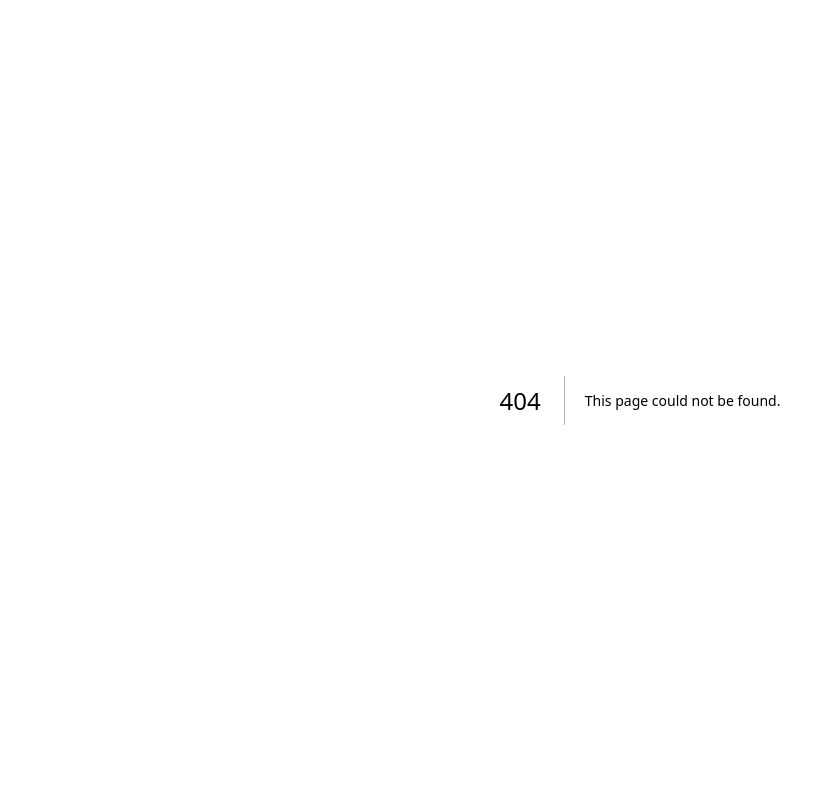
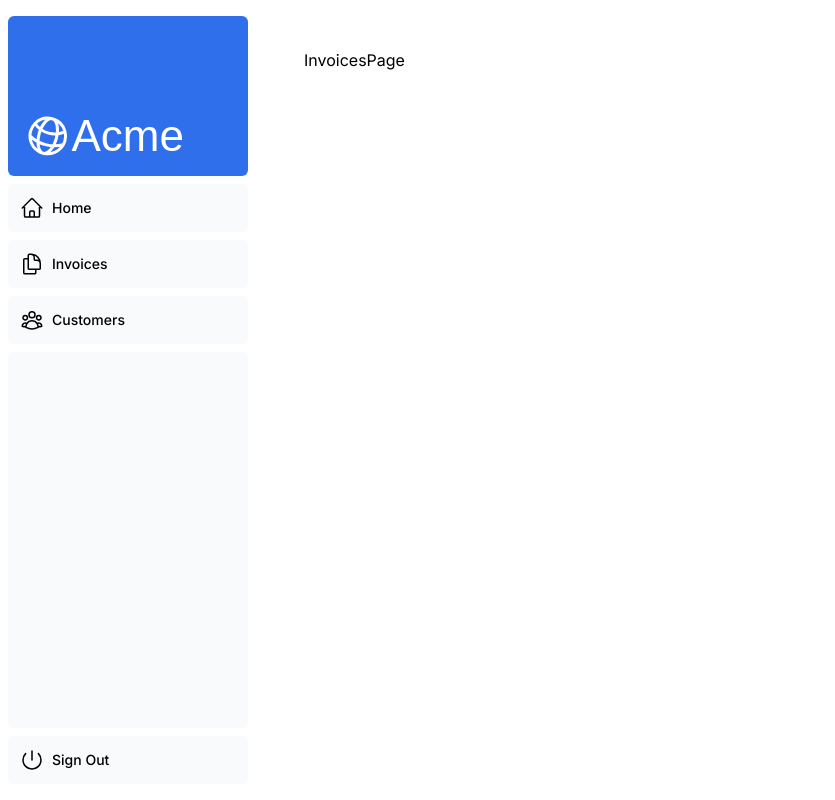
Before and after one commit to Heisemerie/financial-dashboard, a Next.js app: page /dashboard/invoices in a window 1280 px wide. Before the commit this address had no page. Shown: the whole page, without its empty margins (0-835 px from the left). Built offline with nearby package versions, Linux system fonts and the light colour scheme; a web font is replaced by a local one.

Commit message:
Creating layouts and pages

```diff
--- /dev/null
+++ b/app/dashboard/customers/page.tsx
@@ -0,0 +1,7 @@
+import React from "react";
+
+const CustomersPage = () => {
+  return <div>CustomersPage</div>;
+};
+
+export default CustomersPage;
--- /dev/null
+++ b/app/dashboard/invoices/page.tsx
@@ -0,0 +1,9 @@
+import React from 'react'
+
+const InvoicesPage = () => {
+  return (
+    <div>InvoicesPage</div>
+  )
+}
+
+export default InvoicesPage
--- /dev/null
+++ b/app/dashboard/layout.tsx
@@ -0,0 +1,12 @@
+import SideNav from "@/app/ui/dashboard/sidenav";
+
+export default function Layout({ children }: { children: React.ReactNode }) {
+  return (
+    <div className="flex h-screen flex-col md:flex-row md:overflow-hidden">
+      <div className="w-full flex-none md:w-64">
+        <SideNav />
+      </div>
+      <div className="flex-grow p-6 md:overflow-y-auto md:p-12">{children}</div>
+    </div>
+  );
+}
--- /dev/null
+++ b/app/dashboard/page.tsx
@@ -0,0 +1,7 @@
+import React from "react";
+
+const DashBoardPage = () => {
+  return <div>DashBoardPage</div>;
+};
+
+export default DashBoardPage;
```
